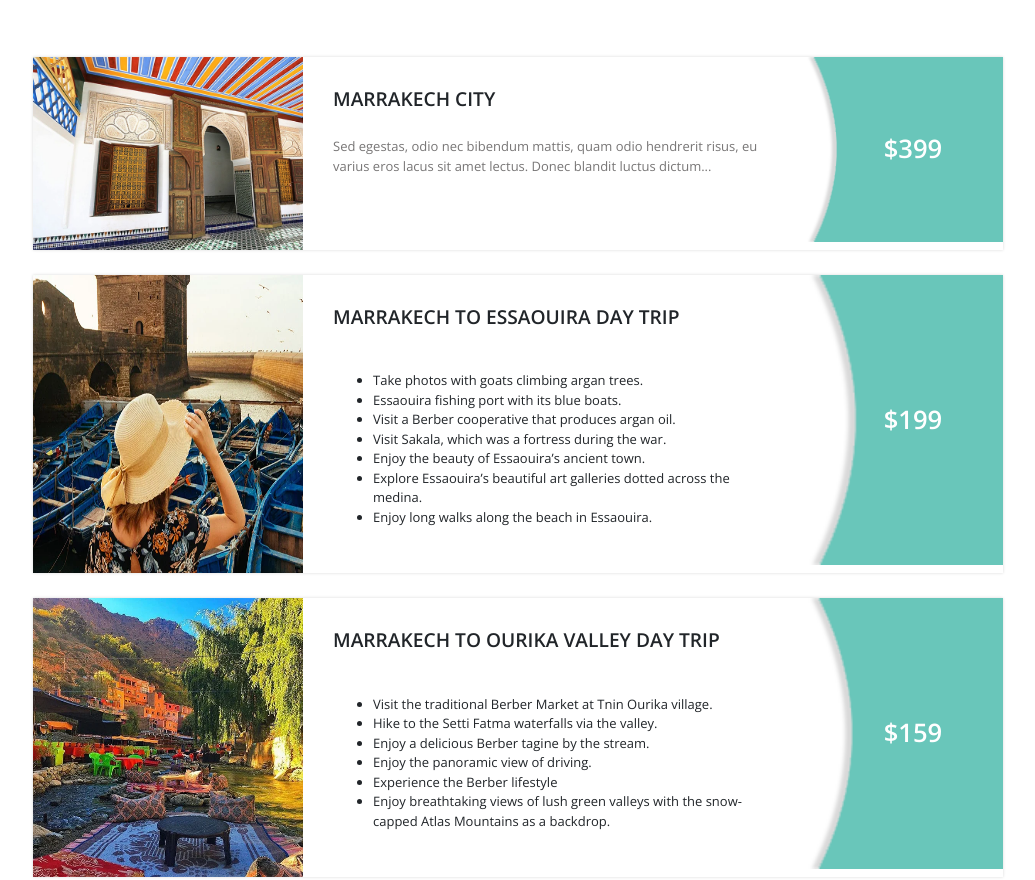
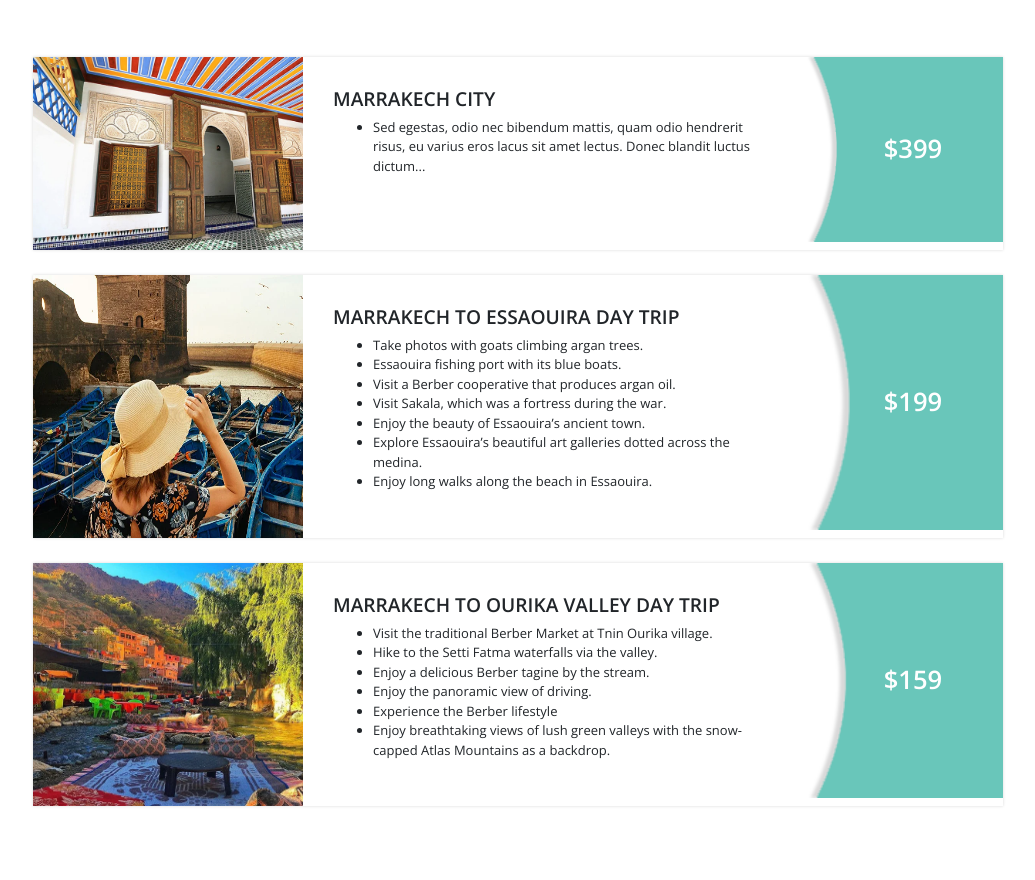
Before and after one commit to medsalh/yt, a plain HTML site: page index.html in a window 1280 px wide. Shown: the part 2543-3423 px from the top of the page, without its empty margins (122-1157 px from the left). Drawn offline with nearby package versions, Linux system fonts and the light colour scheme.

Commit message:
Add files via upload

```diff
--- a/index.html
+++ b/index.html
@@ -178,9 +178,9 @@ http://www.templatemo.com/tm-511-journey
                             <div class="tm-recommended-place">
                                 <img src="img/tm-img-04.webp" alt="Image" class="img-fluid tm-recommended-img">
                                 <div class="tm-recommended-description-box">
-                                    <h3 class="tm-recommended-title">Marrakech City</h3><br>
+                                    <h3 class="tm-recommended-title">Marrakech City</h3>
                                     <!-- <p class="tm-text-highlight">Vientiane, Laos</p> -->
-                                    <p class="tm-text-gray">Sed egestas, odio nec bibendum mattis, quam odio hendrerit risus, eu varius eros lacus sit amet lectus. Donec blandit luctus dictum...</p>
+                                    <ul><li>Sed egestas, odio nec bibendum mattis, quam odio hendrerit risus, eu varius eros lacus sit amet lectus. Donec blandit luctus dictum...</li></ul>
                                 </div>
                                 <h6 class="tm-recommended-price-box">
                                     <p class="tm-recommended-price">$399</p>
@@ -189,9 +189,8 @@ http://www.templatemo.com/tm-511-journey
                             <div class="tm-recommended-place">
                                 <img src="img/tm-img-14.webp" alt="Image" class="img-fluid tm-recommended-img">
                                 <div class="tm-recommended-description-box">
-                                    <h3 class="tm-recommended-title">MARRAKECH TO ESSAOUIRA DAY TRIP</h3><br>
+                                    <h3 class="tm-recommended-title">MARRAKECH TO ESSAOUIRA DAY TRIP</h3>
                                     <!-- <p class="tm-text-highlight">Vientiane, Laos</p> -->
-                                    <p class="tm-text-gray">
                                       <ul>
                                           <li>Take photos with goats climbing argan trees.</li>
                                           <li>Essaouira fishing port with its blue boats.</li>
@@ -200,7 +199,7 @@ http://www.templatemo.com/tm-511-journey
                                           <li>Enjoy the beauty of Essaouira’s ancient town.</li>
                                           <li>Explore Essaouira’s beautiful art galleries dotted across the medina.</li>
                                           <li>Enjoy long walks along the beach in Essaouira.</li>
-                                     </ul></p>
+                                     </ul>
                                 </div>
                                 <h6 class="tm-recommended-price-box">
                                     <p class="tm-recommended-price">$199</p>
@@ -209,10 +208,9 @@ http://www.templatemo.com/tm-511-journey
                             <div class="tm-recommended-place">
                                 <img src="img/tm-img-09.webp" alt="Image" class="img-fluid tm-recommended-img">
                                 <div class="tm-recommended-description-box">
-                                    <h3 class="tm-recommended-title">Marrakech to Ourika Valley Day Trip</h3><br>
+                                    <h3 class="tm-recommended-title">Marrakech to Ourika Valley Day Trip</h3>
                                     <!-- <p class="tm-text-highlight">Vientiane, Laos</p> -->
-                                    <p class="tm-text-gray">
-                                      <ul>
+                                      <ul class="tm-recommended-ul">
                                         <li>Visit the traditional Berber Market at Tnin Ourika village.</li>
                                         <li>Hike to the Setti Fatma waterfalls via the valley.</li>
                                         <li>Enjoy a delicious Berber tagine by the stream.</li>
@@ -220,7 +218,6 @@ http://www.templatemo.com/tm-511-journey
                                         <li>Experience the Berber lifestyle</li>
                                         <li>Enjoy breathtaking views of lush green valleys with the snow-capped Atlas Mountains as a backdrop.</li>
                                     </ul>
-                                  </p>
                                 </div>
                                 <h6 class="tm-recommended-price-box">
                                     <p class="tm-recommended-price">$159</p>
```
